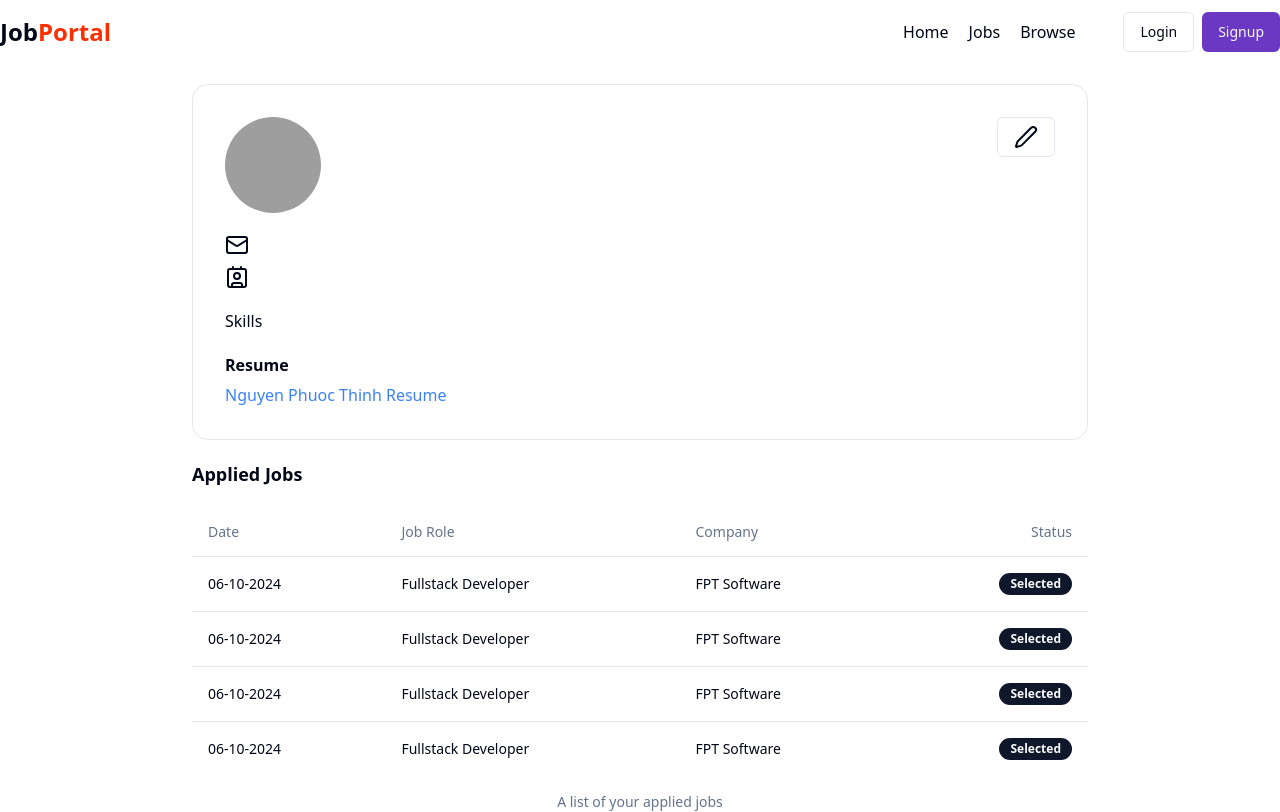
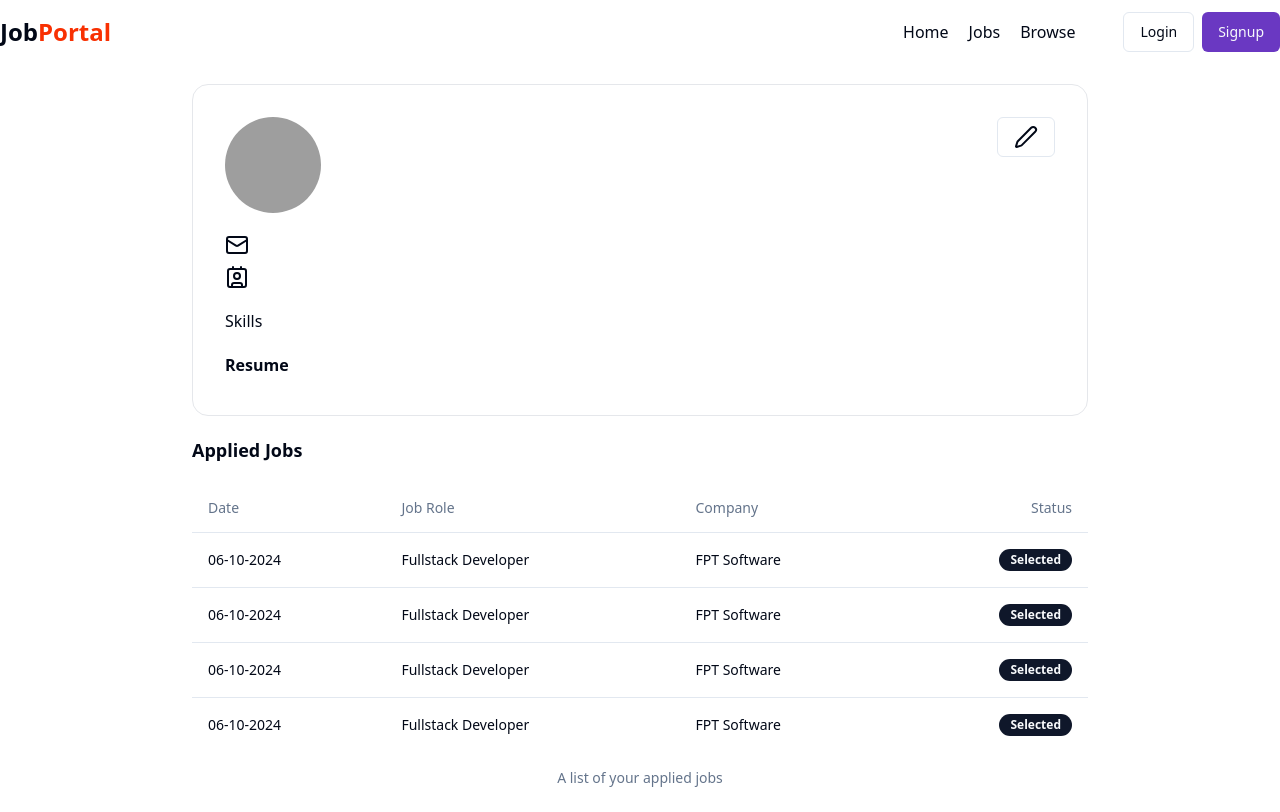
Before and after one commit to thinhnguyenvku/vku-datn-thinhnp17-hanhnth38, a React (Vite) app in the folder frontend/: page /profile in a window 1280 px wide. Built offline with nearby package versions, Linux system fonts and the light colour scheme; grey boxes are pictures that could not be loaded.

Commit message:
using cloudinary&datauri --> handler file

```diff
--- a/frontend/src/components/Profile.jsx
+++ b/frontend/src/components/Profile.jsx
@@ -30,9 +30,7 @@ const Profile = () => {
 							<h1 className="font-medium text-xl">
 								{user?.fullname}
 							</h1>
-							<p>
-								{user?.profile?.bio}
-							</p>
+							<p>{user?.profile?.bio}</p>
 						</div>
 					</div>
 					<Button
@@ -70,10 +68,10 @@ const Profile = () => {
 					{isResume ? (
 						<a
 							target="blank"
-							href="https://facebook.com/nguyen.phuoc.thinh.411"
+							href={user?.profile?.resume}
 							className="text-blue-500 w-full hover:underline cursor-pointer"
 						>
-							Nguyen Phuoc Thinh Resume
+							{user?.profile?.resumeOriginalName}
 						</a>
 					) : (
 						<span>N/A</span>
--- a/frontend/src/components/UpdateProfileDialog.jsx
+++ b/frontend/src/components/UpdateProfileDialog.jsx
@@ -164,7 +164,7 @@ const UpdateProfileDialog = ({ open, setOpen }) => {
 									id="file"
 									name="file"
 									type="file"
-									accept="application/pdf"
+									accept="application"
 									onChange={fileChangeHandler}
 									className="col-span-3"
 								/>
```
Also changed, not shown: 1 other file (tests, documents, lock files or other folders).
